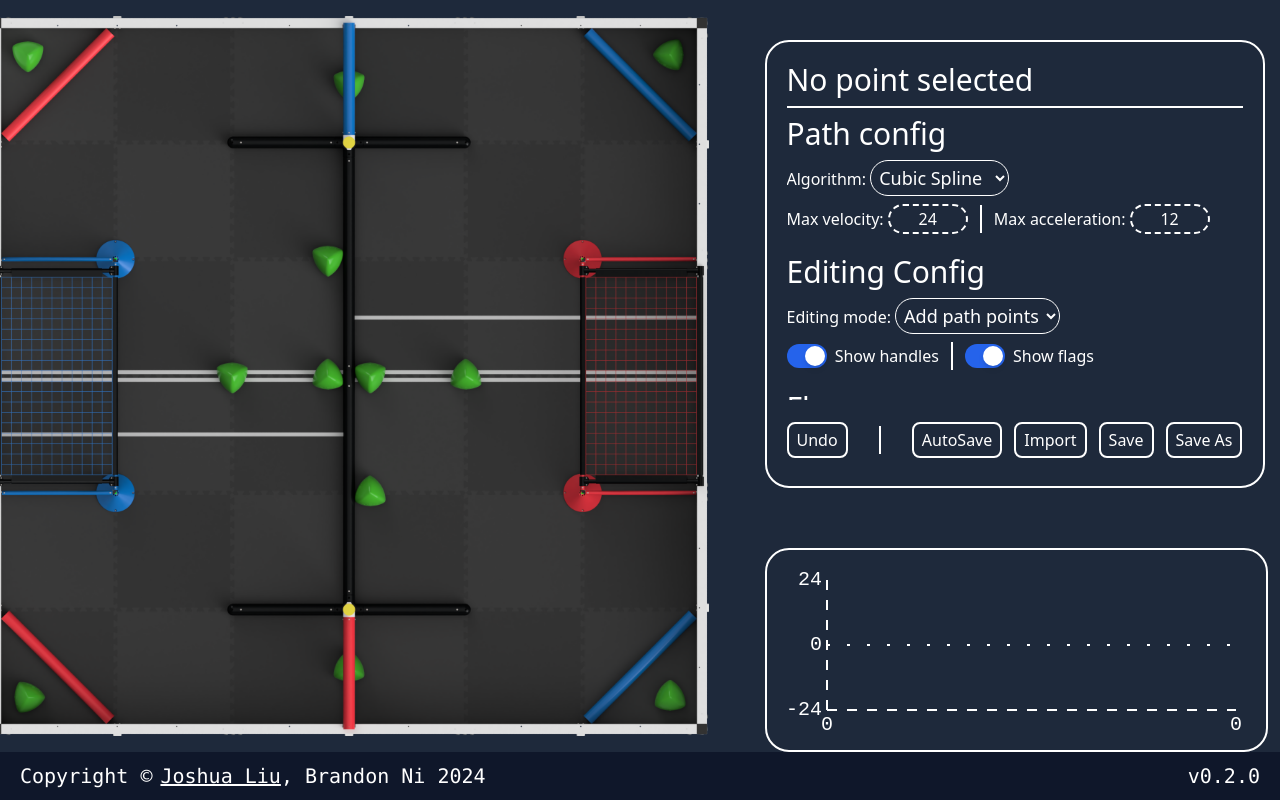
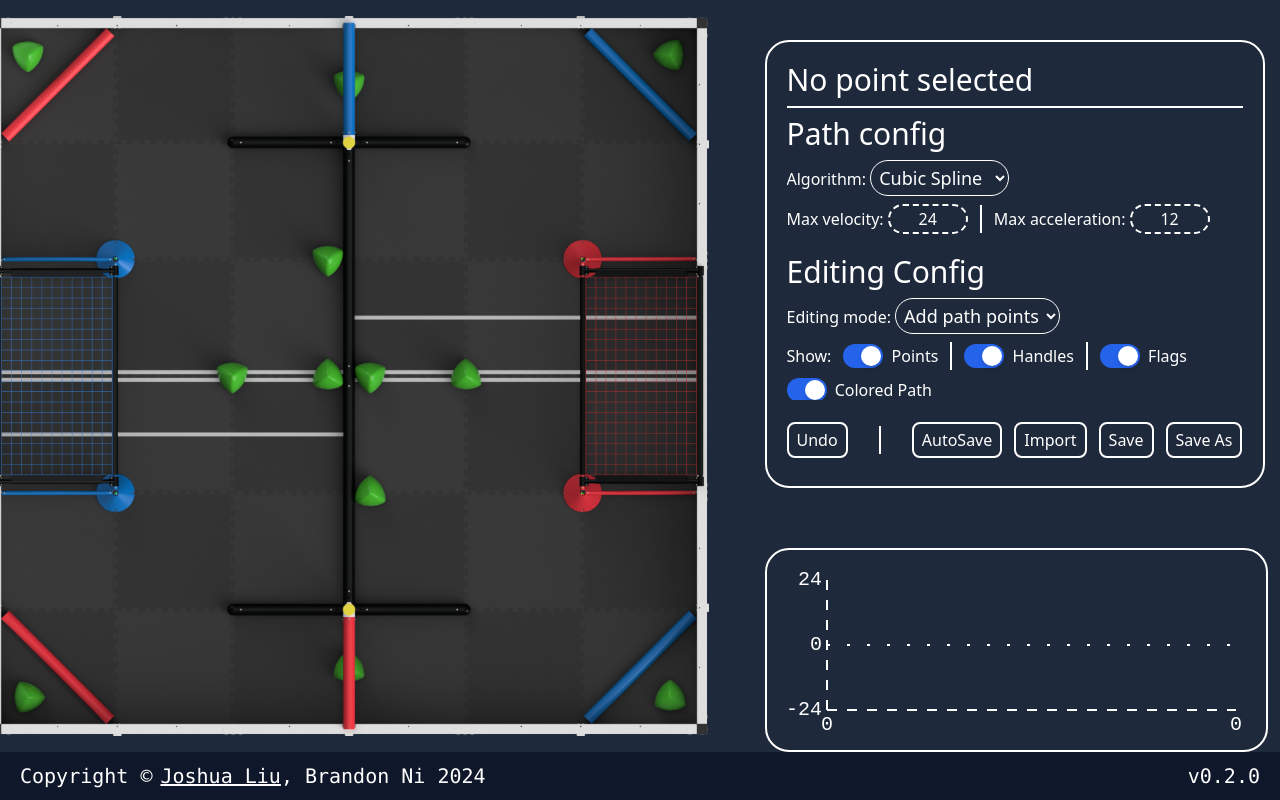
Before and after one commit to Genius6942/pathgen, a Svelte app: page / in a window 1280 px wide. Shown: the top 800 px of the page. Built offline with nearby package versions, Linux system fonts and the light colour scheme.

Commit message:
more options

```diff
--- a/src/App.svelte
+++ b/src/App.svelte
@@ -120,7 +120,7 @@
                   bind:value={$config.bot.maxVelocity}
                 />
               </label>
-							<div class="divider"></div>
+              <div class="divider"></div>
               <label>
                 Max acceleration:
                 <input
@@ -145,24 +145,43 @@
             </label>
 
             <div class="flex gap-3 relative items-center">
+              Show:
+
+              <label class="relative">
+                <input
+                  type="checkbox"
+                  bind:checked={$state.visible.points}
+                  class="toggle"
+                />
+                Points
+              </label>
+              <div class="divider" />
               <label class="relative">
                 <input
                   type="checkbox"
                   bind:checked={$state.visible.handles}
                   class="toggle"
                 />
-                Show handles
+                Handles
               </label>
-              <div class="border-r-2 border-white h-7"></div>
+              <div class="divider" />
               <label class="relative">
                 <input
                   type="checkbox"
                   bind:checked={$state.visible.flags}
                   class="toggle"
                 />
-                Show flags
+                Flags
               </label>
             </div>
+            <label class="relative">
+              <input
+                type="checkbox"
+                bind:checked={$state.visible.coloredPath}
+                class="toggle"
+              />
+              Colored Path
+            </label>
 
             {#if pathPoint}
               <h1 class="text-3xl mt-3">Point Config</h1>
--- a/src/utils/Renderer.svelte
+++ b/src/utils/Renderer.svelte
@@ -118,6 +118,7 @@
       // selection stuff
       const m = transformPoint(mouse, canvas);
       $state.selected = null;
+      if ($state.visible.points) {
         const selectedPoint = $points.findIndex(
           (point) =>
             transformPoint(point, canvas).distance(m) <=
@@ -130,7 +131,7 @@
             point: selectedPoint,
           } as Selection;
         }
-
+      }
       if ($state.visible.handles) {
         $points.forEach((point, pointIndex) => {
           const handleIndex = point.handles.findIndex(
--- a/src/utils/renderLogic.ts
+++ b/src/utils/renderLogic.ts
@@ -74,7 +74,9 @@ export const drawPath = (ctx: CanvasRenderingContext2D) => {
     ctx.beginPath();
     ctx.moveTo(path[i].x, path[i].y);
     ctx.lineTo(path[i + 1].x, path[i + 1].y);
-    ctx.strokeStyle = numberToColor(path[i].speed / get(config).bot.maxVelocity);
+    ctx.strokeStyle = get(state).visible.coloredPath
+      ? numberToColor(path[i].speed / get(config).bot.maxVelocity)
+      : CONSTANTS.path.color;
     ctx.lineWidth = CONSTANTS.path.thickness * scale;
     ctx.stroke();
   }
@@ -209,17 +211,11 @@ const renderHighlightedPoint = (ctx: CanvasRenderingContext2D, index: number) =>
 
   const point = path[index];
   ctx.beginPath();
-	ctx.arc(
-		point.x,
-		point.y,
-		(0.7 * ctx.canvas.height) / CONSTANTS.scale,
-		0,
-		Math.PI * 2
-	);
+  ctx.arc(point.x, point.y, (0.7 * ctx.canvas.height) / CONSTANTS.scale, 0, Math.PI * 2);
   ctx.fillStyle = numberToColor(path[index].speed / get(config).bot.maxVelocity);
   ctx.fill();
   ctx.closePath();
-}
+};
 
 export const drawMouse = (ctx: CanvasRenderingContext2D, mouse: Point) => {
   const scale = ctx.canvas.height / CONSTANTS.scale;
@@ -238,13 +234,14 @@ export const render = (ctx: CanvasRenderingContext2D, mouse: Point) => {
   drawBackground(ctx);
   drawBoundaries(ctx);
   drawPath(ctx);
-  if (visible.flags) drawFlagPoints(ctx, mouse);
   if (visible.handles) {
     drawHandleLinks(ctx);
     drawHandles(ctx, mouse);
   }
   if (get(state).editingMode === "flagPoint") renderNearestPoint(ctx, mouse);
-	if (get(state).visible.highlightIndex >= 0) renderHighlightedPoint(ctx, get(state).visible.highlightIndex);
-  drawPoints(ctx, mouse);
+  if (visible.highlightIndex >= 0)
+    renderHighlightedPoint(ctx, get(state).visible.highlightIndex);
+  if (visible.points) drawPoints(ctx, mouse);
+  if (visible.flags) drawFlagPoints(ctx, mouse);
   // drawMouse(ctx, mouse);
 };
--- a/src/utils/state.ts
+++ b/src/utils/state.ts
@@ -137,9 +137,13 @@ export interface AppState {
   fileHandle: FileSystemFileHandle | null;
   editingMode: EditingMode;
   visible: {
+		points: boolean;
     handles: boolean;
     flags: boolean;
+
+		// other stuff related to rendering
 		highlightIndex: number;
+		coloredPath: boolean;
   };
 }
 export const state = writable<AppState>({
@@ -148,9 +152,11 @@ export const state = writable<AppState>({
   fileHandle: null,
   editingMode: "pathPoint",
   visible: {
+		points: true,
     handles: true,
     flags: true,
 		highlightIndex: -1,
+		coloredPath: true,
   },
 });
 
```
Lines whose indentation alone changed are shown as unchanged.
